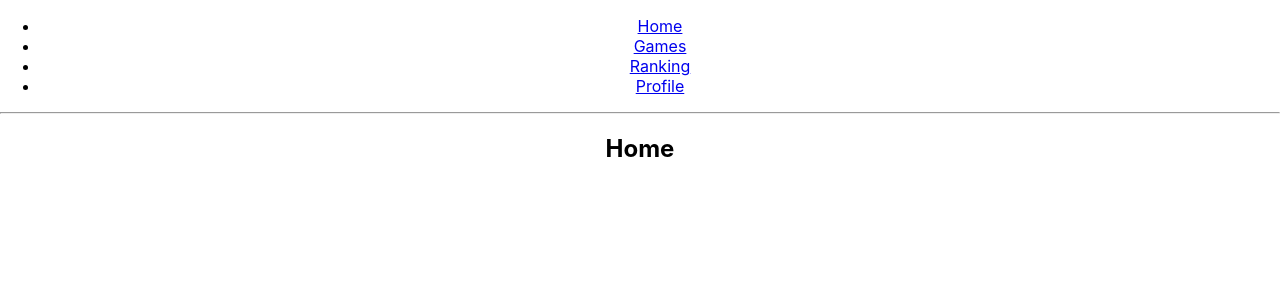
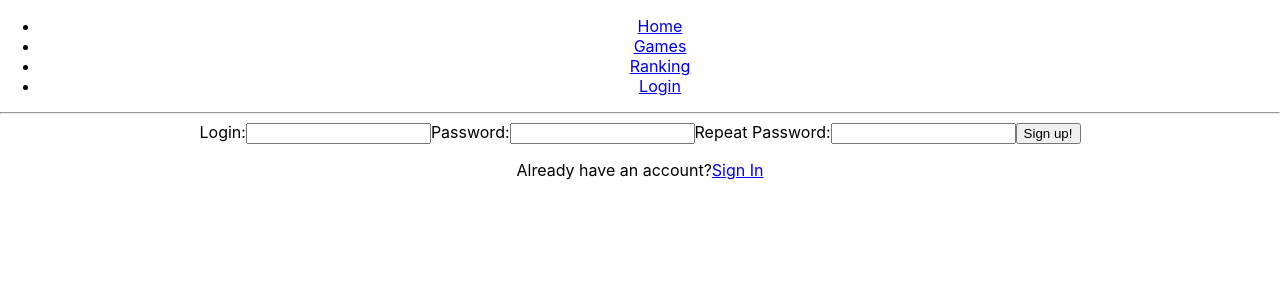
Before and after one commit to AntonDybko/awesomeGames, a React (Create React App) app in the folder client/: page /register in a window 1280 px wide. Before the commit this address led to /. Shown: the top 300 px of the page. Built offline with nearby package versions, Linux system fonts and the light colour scheme.

Commit message:
Very simple login forms

```diff
--- a/client/src/App.tsx
+++ b/client/src/App.tsx
@@ -6,8 +6,8 @@ import { Routing } from './Routing';
 const App: React.FC = () => {
   return (
     <div className="App">
-      <Navbar/>
-      <Routing/>
+      <Navbar />
+      <Routing />
     </div>
   );
 }
--- a/client/src/Routing.tsx
+++ b/client/src/Routing.tsx
@@ -7,13 +7,15 @@ import MastermindPage from 'components/mastermind-page/MastermindPage';
 import Mastermind from 'components/mastermind/Mastermind';
 import TicTacToePage from 'components/tictactoe-page/TicTacToePage';
 import TicTacToe from 'components/tictactoe/TicTacToe';
+import LoginPage from "components/profile/LoginPage";
+import SignUpPage from "components/profile/SignUpPage";
 
 
 export const Routing: React.FC = () => {
   return (
     <Routes>
       <Route >
-      <Route path="/" element={<Home />}/>
+        <Route path="/" element={<Home />} />
         <Route >
           <Route path="/games" element={<Games />} />
           <Route path="/games/mastermind" element={<MastermindPage />} />
@@ -21,6 +23,8 @@ export const Routing: React.FC = () => {
           <Route path="/games/tictactoe" element={<TicTacToePage />} />
           <Route path="/games/tictactoe/:id" element={<TicTacToe />} />
           <Route path="/ranking" element={<Ranking />} />
+          <Route path="/login" element={<LoginPage />} />
+          <Route path="/register" element={<SignUpPage />} />
           <Route path="/profile/:userId" element={<Profile />} />
         </Route>
         <Route path="*" element={<Navigate to="/" replace />} />
--- a/client/src/components/navigation/Navbar.tsx
+++ b/client/src/components/navigation/Navbar.tsx
@@ -15,7 +15,7 @@ const Navbar: React.FC = () => {
               <Link to="/ranking">Ranking</Link>
             </li>
             <li>
-              <Link to="/profile">Profile</Link>
+              <Link to="/login">Login</Link>
             </li>
           </ul>
         </nav>
--- /dev/null
+++ b/client/src/components/profile/LoginPage.tsx
@@ -0,0 +1,57 @@
+import React, { useState } from 'react';
+import { Link } from 'react-router-dom';
+
+const LoginForm: React.FC = () => {
+    const [formData, setFormData] = useState({
+        login: '',
+        password: ''
+    });
+
+    const handleInputChange = (event: React.ChangeEvent<HTMLInputElement>) => {
+        const { name, value } = event.target;
+        setFormData({
+            ...formData,
+            [name]: value,
+        }); // changes only the provided pair
+    };
+
+    const handleSubmit = (event: React.FormEvent<HTMLFormElement>) => {
+        event.preventDefault();
+        console.log('Logged', formData.login);
+
+        // here goes axios for example
+    };
+
+    return (
+        <div>
+            <form onSubmit={handleSubmit}>
+                <label>
+                    Login:
+                    <input
+                        type="text"
+                        name="login"
+                        value={formData.login}
+                        onChange={handleInputChange}
+                    />
+                </label>
+
+                <label>
+                    Password:
+                    <input
+                        type="password"
+                        name="password"
+                        value={formData.password}
+                        onChange={handleInputChange}
+                    />
+                </label>
+                <button type="submit">Login</button>
+            </form>
+            <p>
+                Don't have an account?
+                <Link to="/register">Sign Up Now!</Link>
+            </p>
+        </div>
+    );
+};
+
+export default LoginForm;
--- /dev/null
+++ b/client/src/components/profile/SignUpPage.tsx
@@ -0,0 +1,68 @@
+import React, { useState } from 'react';
+import { Link } from 'react-router-dom';
+
+const SignUpPage: React.FC = () => {
+    const [formData, setFormData] = useState({
+        login: '',
+        password: '',
+        passwordAgain: ''
+    });
+
+    const handleInputChange = (event: React.ChangeEvent<HTMLInputElement>) => {
+        const { name, value } = event.target;
+        setFormData({
+            ...formData,
+            [name]: value,
+        });
+    };
+
+    const handleSubmit = (event: React.FormEvent<HTMLFormElement>) => {
+        event.preventDefault();
+        console.log('Logged', formData.login);
+
+        // here goes axios for example
+    };
+
+    return (
+        <div>
+            <form onSubmit={handleSubmit}>
+                <label>
+                    Login:
+                    <input
+                        type="text"
+                        name="login"
+                        value={formData.login}
+                        onChange={handleInputChange}
+                    />
+                </label>
+
+                <label>
+                    Password:
+                    <input
+                        type="password"
+                        name="password"
+                        value={formData.password}
+                        onChange={handleInputChange}
+                    />
+                </label>
+
+                <label>
+                    Repeat Password:
+                    <input
+                        type="password"
+                        name="passwordAgain"
+                        value={formData.password}
+                        onChange={handleInputChange}
+                    />
+                </label>
+                <button type="submit">Sign up!</button>
+            </form>
+            <p>
+                Already have an account?
+                <Link to="/login">Sign In</Link>
+            </p>
+        </div>
+    );
+};
+
+export default SignUpPage;
```
Lines whose indentation alone changed are shown as unchanged.
